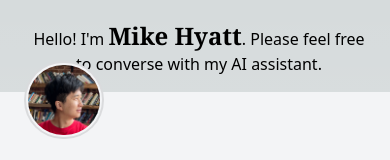
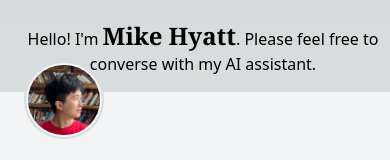
Before and after one commit to 0wh/0wh.github.io, a Next.js app: page / in a window 390 px wide. Shown: the top 160 px of the page. Built offline with nearby package versions, Linux system fonts and the light colour scheme.

Commit message:
optimize appearance

```diff
--- a/app/page.tsx
+++ b/app/page.tsx
@@ -15,7 +15,7 @@ export default function Home() {
             height={80}
             priority
           />
-          <p className="ml-6 sm:ml-4 mr-4 text-center sm:text-start font-sans max-w-[56ch] sm:max-w-none">
+          <p className="ml-6 sm:ml-4 mr-2 sm:mr-4 text-center sm:text-start font-sans max-w-[56ch] sm:max-w-none">
             Hello! I'm{" "}
             <span className="font-semibold font-serif text-2xl">
               Mike Hyatt
```
